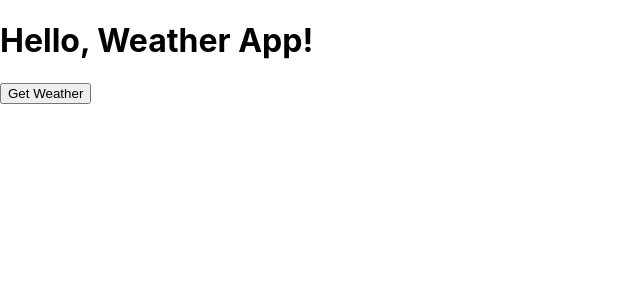
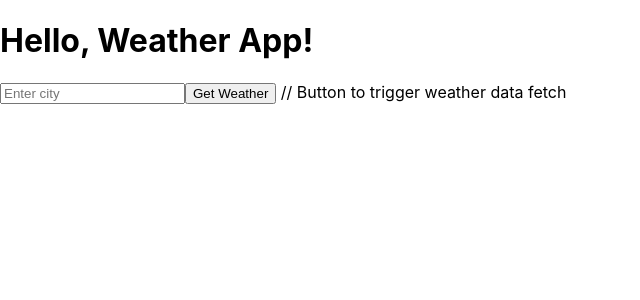
Before and after one commit to demere2000/weather-app, a React (Create React App) app: page / in a window 1280 px wide. Shown: the top 300 px of the page, without its empty margins (0-640 px from the left). Built offline with nearby package versions, Linux system fonts and the light colour scheme.

Commit message:
Updated Weather.js to allow for user selection of city

```diff
--- a/src/Weather.js
+++ b/src/Weather.js
@@ -1,60 +1,53 @@
-// Importing React and its useState hook
-import React, { useState } from 'react';
+import React, { useState } from 'react'; // Import React and useState hook
 
-// Defining the Weather component
 function Weather() {
-  // Creating a state variable 'weatherData' to store the weather information
-  // 'setWeatherData' is the function to update this state
-  const [weatherData, setWeatherData] = useState(null);
+  const [city, setCity] = useState(''); // State for storing user input city
+  const [weatherData, setWeatherData] = useState(null); // State for storing weather data
 
-  // Defining an asynchronous function to fetch weather data
+  // Function to update the city state as the user types
+  const handleInputChange = (event) => {
+    setCity(event.target.value);
+  };
+
+  // Function to fetch weather data from OpenWeatherMap API
   const fetchWeather = async () => {
-    // Your Weatherstack API key (replace 'YOUR_API_KEY' with your actual key)
-    const apiKey = '4bcd8591931f97215d7b45892b6d0133';
-    // The city for which you want to fetch the weather (replace 'YourCity')
-    const city = 'London';
-    // The URL for the Weatherstack API, including the API key and the city query
+    if (!city) return; // If no city is entered, exit the function
+    const apiKey = '4bcd8591931f97215d7b45892b6d0133'; // Replace with your API key
     const url = `https://api.openweathermap.org/data/2.5/weather?q=${city}&appid=${apiKey}&units=metric`;
 
-
     try {
-      // Making an API request to the provided URL
-      const response = await fetch(url);
-      // Parsing the JSON response from the API
-      const data = await response.json();
-      // Logging the data for inspection
-      console.log(data);
-      // Updating the 'weatherData' state with the fetched data
-      setWeatherData(data);
+      const response = await fetch(url); // Fetching weather data from API
+      const data = await response.json(); // Parsing the JSON response
+      if (data.cod !== 200) {
+        throw new Error(data.message); // Throw an error if response is not successful
+      }
+      setWeatherData(data); // Update the weatherData state with the fetched data
     } catch (error) {
-      // Logging any errors that occur during the fetch operation
       console.error('Error fetching weather data:', error);
-      // Resetting the 'weatherData' state in case of an error
-      setWeatherData(null);
+      setWeatherData(null); // Reset weather data on error
     }
   };
 
-  // The return statement of the Weather component, which describes its rendered UI
+  // Render the weather component UI
   return (
     <div>
-      {/* A button that, when clicked, calls the 'fetchWeather' function */}
-      <button onClick={fetchWeather}>Get Weather</button>
-      {/* Conditional rendering to check if 'weatherData', 'location', and 'current' exist */}
-      {weatherData && weatherData.location && weatherData.current && (
+      <input // Input field for entering city name
+        type="text"
+        value={city}
+        onChange={handleInputChange}
+        placeholder="Enter city"
+      />
+      <button onClick={fetchWeather}>Get Weather</button> // Button to trigger weather data fetch
+      {weatherData && ( // Conditional rendering of weather data
         <div>
-          {/* Displaying the city name */}
-          <h2>Weather in {weatherData.location.name}</h2>
-          {/* Displaying the temperature */}
-          <p>Temperature: {weatherData.current.temperature} °C</p>
-          {/* Displaying the first weather description */}
-          <p>Weather: {weatherData.current.weather_descriptions[0]}</p>
-          {/* Displaying the humidity */}
-          <p>Humidity: {weatherData.current.humidity}%</p>
+          <h2>Weather in {weatherData.name}</h2>
+          <p>Temperature: {weatherData.main.temp} °C</p>
+          <p>Weather: {weatherData.weather[0].main}</p>
+          <p>Humidity: {weatherData.main.humidity}%</p>
         </div>
       )}
     </div>
   );
 }
 
-// Exporting the Weather component to be used in other parts of the app
-export default Weather;
+export default Weather; // Export the Weather component
```
